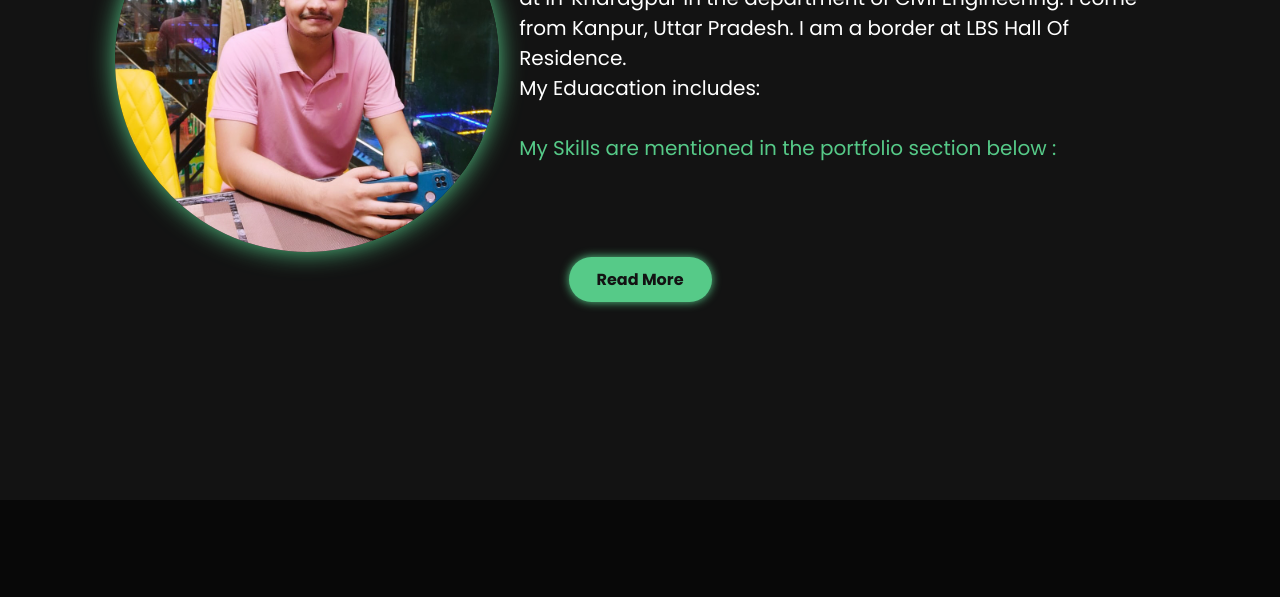
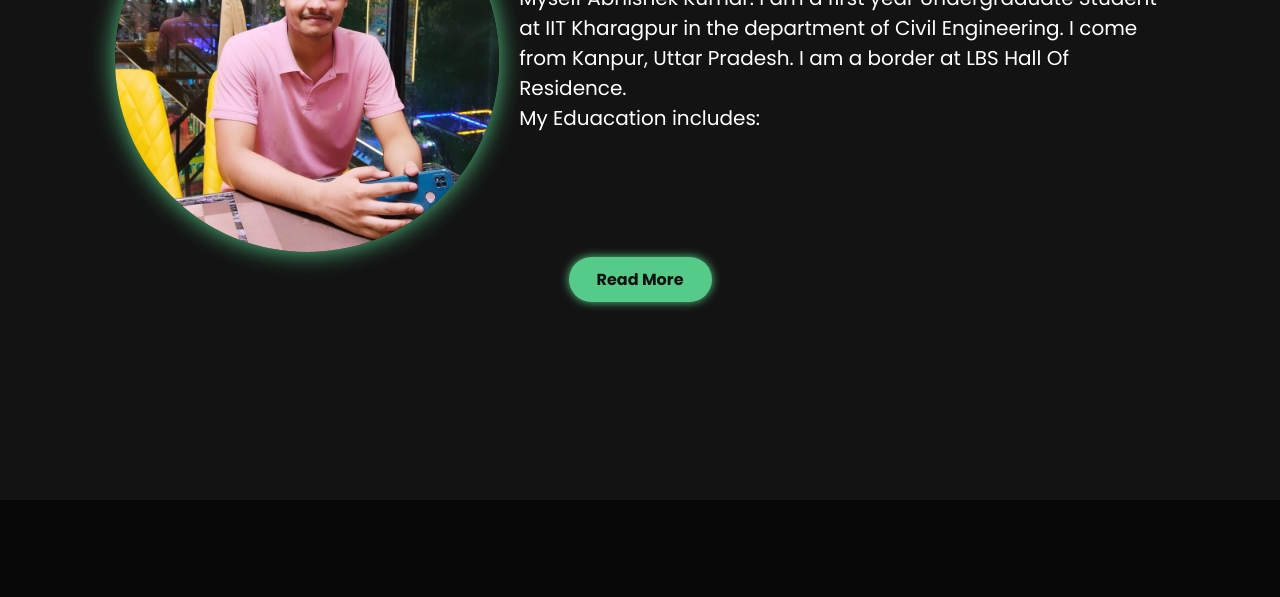
Before and after one commit to abhishek007-git/Personal-Portfolio, a plain HTML site: page index.html in a window 1280 px wide. Shown: the part 1100-1697 px from the top of the page. Drawn offline with nearby package versions, Linux system fonts and the light colour scheme.

Commit message:
Update index.html

```diff
--- a/index.html
+++ b/index.html
@@ -57,11 +57,6 @@
             <p>Myself Abhishek Kumar. I am a first year Undergraduate Student at IIT Kharagpur in the department of
                 Civil Engineering. I come from Kanpur, Uttar Pradesh. I am a border at LBS Hall Of Residence. <br>
                 My Eduacation includes: <br>
-<!--                 <span>2021-2022 :</span> Higher Secondary Education Science - ST. Mary's Orthodox School,Kanpur ,Uttar Pradesh <br>
-                <span>2023-2024:</span> Senior Secondary Education Science  - MBI School,Kota ,Rajasthan <br>
-                <span>2024-2028:</span> B-Tech(Hons.) in Civil Engineering  -  IIT Kharagpur <br> -->
-                <br>
-                <span>My Skills are mentioned in the portfolio section below : </span>
             </p>
         </div>
         <div class="button">
```
